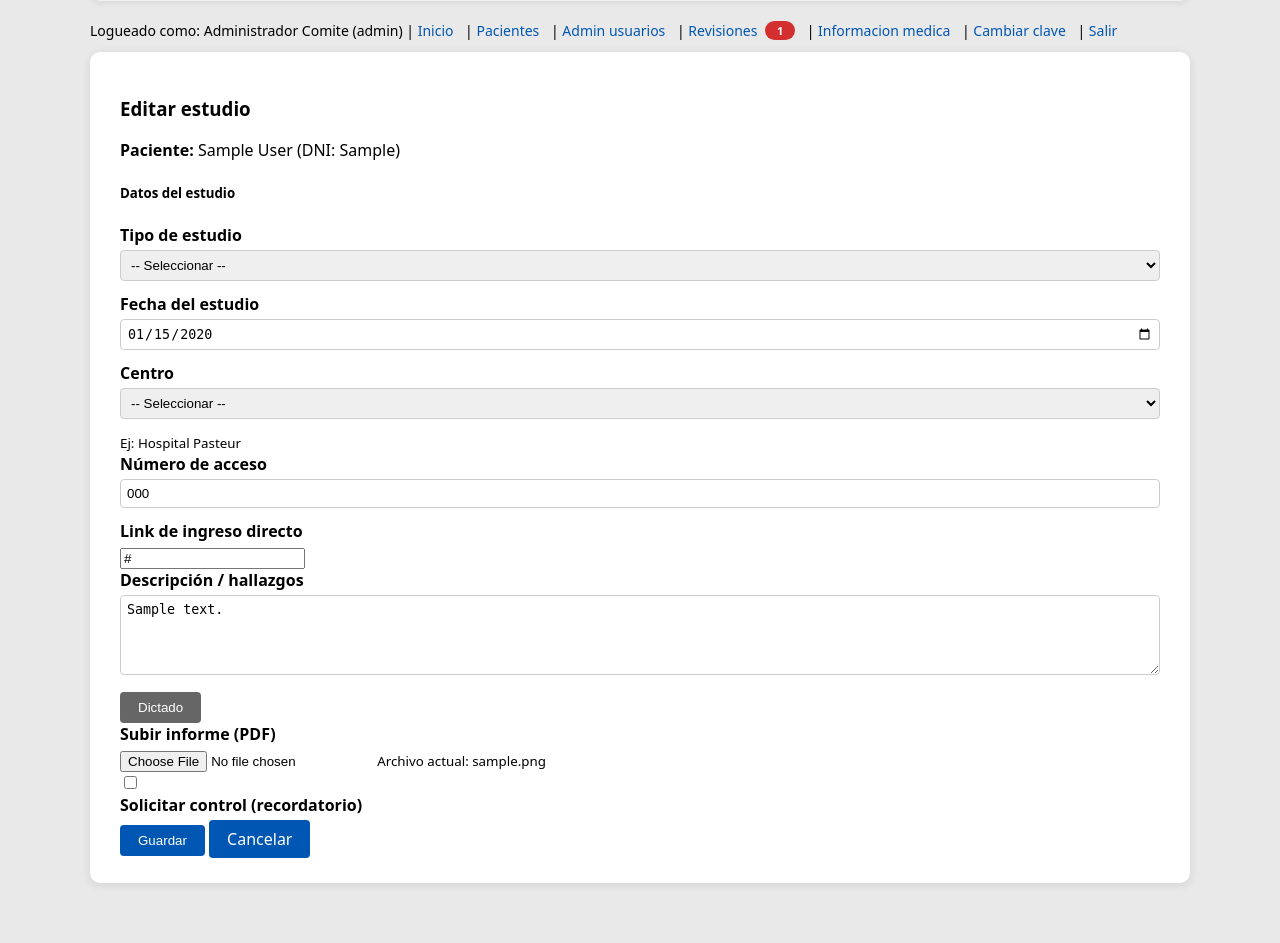
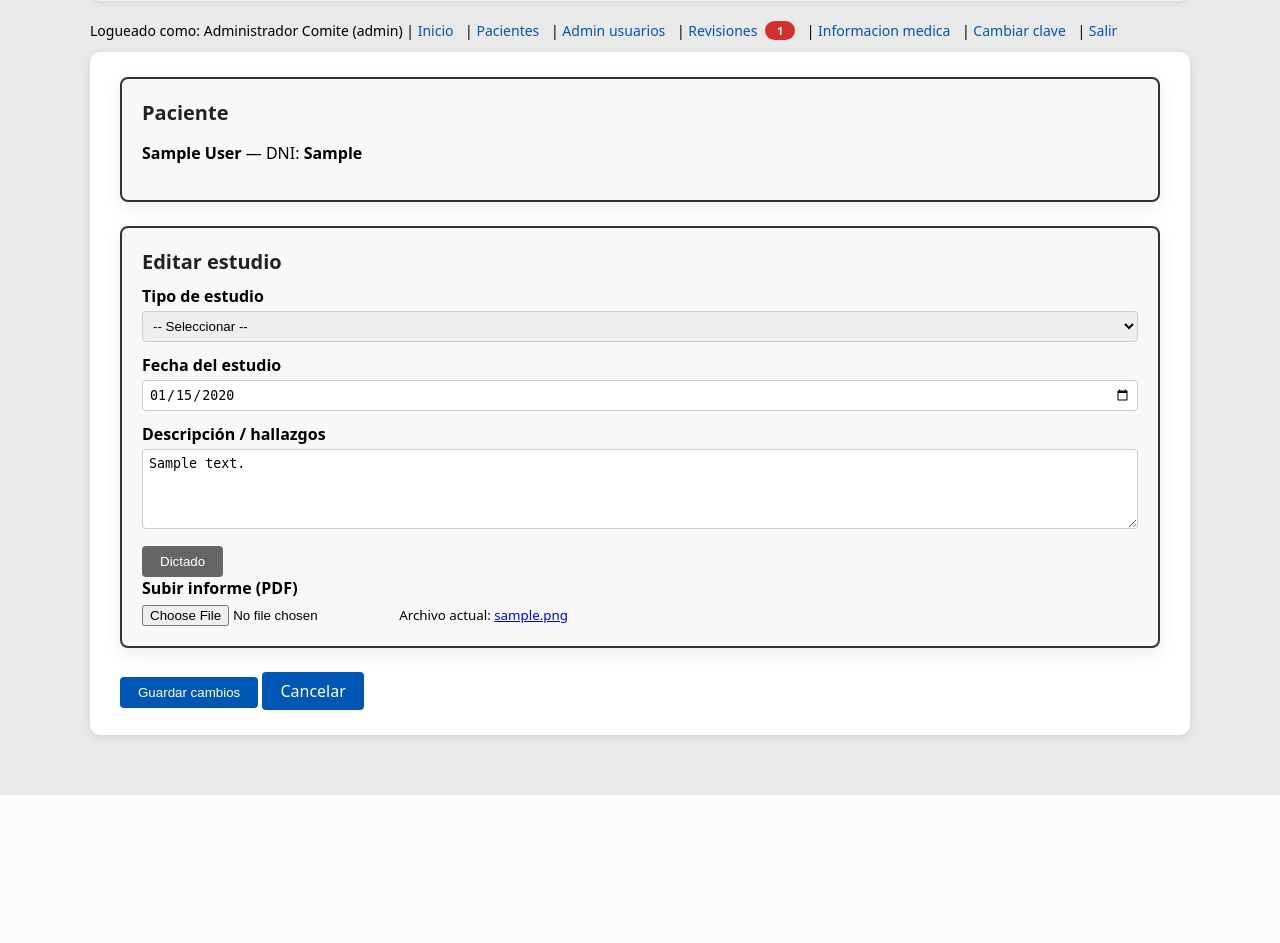
Before and after one commit to comitetoraxvm/comite-torax, a Flask app: page /studies/1/edit in a window 1280 px wide. Shown: the part 159-1102 px from the top of the page. After the commit the page ends 954 px from the top, so only its background shows below. Run offline with Flask 3, Linux system fonts and the light colour scheme; a user stored in the database is signed in; tables that the repository leaves empty hold one stand-in row (values such as "Sample post"); some libraries are stand-ins or nearby versions.

Commit message:
refactor: simplify studies section and restructure study edit form
Changes:
- Simplified patient_detail studies card: show only study type, date, description, edit/delete buttons
- Removed center, portal link, access code, and PDF download from studies list
- Completely redesigned study_edit.html form structure
- Auto-detect study group (functional/imaging/invasive) based on study_type
- Filter study type options to show only relevant group options
- Show center/access/portal_link fields only for imaging studies
- Remove 'Ej: Hospital Pasteur' example text
- Add portal link display below center select (auto-shows when center selected)
- Keep portal_link input field empty for manual entry
- Match consultation_new/edit structure with form-section styling
- Add voice dictation button to description field
- Link to download PDF from study file display

```diff
--- a/templates/study_edit.html
+++ b/templates/study_edit.html
@@ -2,31 +2,73 @@
 
 {% block content %}
 <div class="container my-4">
-  <h3 class="mb-3">Editar estudio</h3>
-  <p><strong>Paciente:</strong> {{ patient.full_name }} (DNI: {{ patient.dni or "—" }})</p>
+
+  <div class="form-section">
+    <h2>Paciente</h2>
+    <p class="mb-1">
+      <strong>{{ patient.full_name }}</strong> — DNI: <strong>{{ patient.dni or "—" }}</strong>
+    </p>
+  </div>
 
   <form method="post" enctype="multipart/form-data">
     <input type="hidden" name="csrf_token" value="{{ csrf_token() }}">
 
-    <div class="card mb-3">
-      <div class="card-body">
-        <h5 class="card-title">Datos del estudio</h5>
-        <div class="form-row">
-          <div class="form-group col-md-6">
+    <div class="form-section">
+      <h2>Editar estudio</h2>
+
+      <!-- Detectar grupo del estudio actual -->
+      {% set current_group = 'other' %}
+      {% if study.study_type in ['Espirometría', 'Test de la Marcha 6m', 'DLCO', 'Volúmenes pulmonares'] %}
+        {% set current_group = 'func' %}
+      {% elif study.study_type in ['TC Tórax', 'TC torax + abdomen/pelvis', 'RM Tórax', 'RM torax', 'PET-CT', 'RX', 'Rx torax', 'Ecografía', 'Ecografia', 'Ecocardiograma', 'Ecocardioragor', 'Ecodoppler Angiopower'] %}
+        {% set current_group = 'img' %}
+      {% elif study.study_type in ['Fibrobroncoscopía', 'Biopsia', 'BAL', 'Otro'] %}
+        {% set current_group = 'inv' %}
+      {% endif %}
+
+      <div class="form-group">
         <label for="study_type">Tipo de estudio</label>
         <select id="study_type" name="study_type" class="form-control">
           <option value="">-- Seleccionar --</option>
+          {% if current_group == 'func' %}
+            <option value="Espirometría" {% if study.study_type=='Espirometría' %}selected{% endif %}>Espirometría</option>
+            <option value="Test de la Marcha 6m" {% if study.study_type=='Test de la Marcha 6m' %}selected{% endif %}>Test de la Marcha 6m</option>
+            <option value="DLCO" {% if study.study_type=='DLCO' %}selected{% endif %}>DLCO</option>
+            <option value="Volúmenes pulmonares" {% if study.study_type=='Volúmenes pulmonares' %}selected{% endif %}>Volúmenes pulmonares</option>
+          {% elif current_group == 'img' %}
+            <option value="TC Tórax" {% if study.study_type=='TC Tórax' %}selected{% endif %}>TC Tórax</option>
+            <option value="TC torax + abdomen/pelvis" {% if study.study_type=='TC torax + abdomen/pelvis' %}selected{% endif %}>TC torax + abdomen/pelvis</option>
+            <option value="RM Tórax" {% if study.study_type=='RM Tórax' %}selected{% endif %}>RM Tórax</option>
+            <option value="RM torax" {% if study.study_type=='RM torax' %}selected{% endif %}>RM torax</option>
+            <option value="PET-CT" {% if study.study_type=='PET-CT' %}selected{% endif %}>PET-CT</option>
+            <option value="RX" {% if study.study_type=='RX' %}selected{% endif %}>RX</option>
+            <option value="Rx torax" {% if study.study_type=='Rx torax' %}selected{% endif %}>Rx torax</option>
+            <option value="Ecografía" {% if study.study_type=='Ecografía' %}selected{% endif %}>Ecografía</option>
+            <option value="Ecografia" {% if study.study_type=='Ecografia' %}selected{% endif %}>Ecografia</option>
+            <option value="Ecocardiograma" {% if study.study_type=='Ecocardiograma' %}selected{% endif %}>Ecocardiograma</option>
+            <option value="Ecocardioragor" {% if study.study_type=='Ecocardioragor' %}selected{% endif %}>Ecocardioragor</option>
+            <option value="Ecodoppler Angiopower" {% if study.study_type=='Ecodoppler Angiopower' %}selected{% endif %}>Ecodoppler Angiopower</option>
+          {% elif current_group == 'inv' %}
+            <option value="Fibrobroncoscopía" {% if study.study_type=='Fibrobroncoscopía' %}selected{% endif %}>Fibrobroncoscopía</option>
+            <option value="Biopsia" {% if study.study_type=='Biopsia' %}selected{% endif %}>Biopsia</option>
+            <option value="BAL" {% if study.study_type=='BAL' %}selected{% endif %}>BAL</option>
+            <option value="Otro" {% if study.study_type=='Otro' %}selected{% endif %}>Otro</option>
+          {% else %}
+            <!-- Mostrar todas las opciones si no es ninguno de los grupos -->
             {% for opt in study_type_options %}
             <option value="{{ opt }}" {% if study.study_type==opt %}selected{% endif %}>{{ opt }}</option>
             {% endfor %}
+          {% endif %}
         </select>
       </div>
-          <div class="form-group col-md-6">
+
+      <div class="form-group">
         <label for="date">Fecha del estudio</label>
         <input id="date" name="date" type="date" class="form-control" value="{{ study.date or '' }}">
       </div>
-        </div>
 
+      <!-- Mostrar centro, acceso y link solo si es grupo imagen -->
+      {% if current_group == 'img' %}
       <div class="form-group">
         <label for="center">Centro</label>
         <select id="center" name="center" class="form-control">
@@ -35,52 +77,39 @@
           <option value="{{ c }}" {% if study.center==c %}selected{% endif %}>{{ c }}</option>
           {% endfor %}
         </select>
-          <small class="form-text text-muted">Ej: Hospital Pasteur</small>
+        <small class="center-link-display form-text text-muted" style="display:none;"></small>
       </div>
 
       <div class="form-group">
         <label for="access_code">Número de acceso</label>
         <input id="access_code" name="access_code" type="text" class="form-control" value="{{ study.access_code or '' }}">
       </div>
+
       <div class="form-group">
         <label for="portal_link">Link de ingreso directo</label>
         <input id="portal_link" name="portal_link" type="url" class="form-control" value="{{ study.portal_link or '' }}">
       </div>
+      {% endif %}
 
       <div class="form-group">
         <label for="description">Descripción / hallazgos</label>
         <textarea id="description" name="description" class="form-control" rows="3">{{ study.description or '' }}</textarea>
-          <button type="button" class="btn btn-secondary btn-sm mt-2">Dictado</button>
+        <button type="button" class="btn btn-secondary btn-sm mt-2" data-voice-btn data-target="description">Dictado</button>
       </div>
 
       <div class="form-group">
         <label for="study_file">Subir informe (PDF)</label>
-          <input id="study_file" type="file" name="study_file" accept="application/pdf">
+        <input id="study_file" type="file" name="study_file" accept="application/pdf" class="form-control">
         {% if study.report_file %}
-          <small class="form-text text-muted">Archivo actual: {{ study.report_file }}</small>
+        <small class="form-text text-muted d-block mt-2">
+          Archivo actual: <a href="{{ url_for('study_download', study_id=study.id) }}" target="_blank">{{ study.report_file }}</a>
+        </small>
         {% endif %}
-        </div>
-
-        <div class="form-check mb-2">
-          <input class="form-check-input" type="checkbox" id="control-enabled" name="control_enabled">
-          <label class="form-check-label" for="control-enabled">Solicitar control (recordatorio)</label>
-        </div>
-        <div id="control-fields" class="form-row d-none">
-          <div class="form-group col-md-4">
-            <label for="control-date">Fecha de control</label>
-            <input id="control-date" name="control_date" type="date" class="form-control">
-          </div>
-          <div class="form-group col-md-8">
-            <label for="control-extra">Emails adicionales</label>
-            <input id="control-extra" name="control_extra_emails" type="text" class="form-control" placeholder="Correos separados por coma">
-          </div>
-        </div>
-
       </div>
     </div>
 
     <div class="d-flex justify-content-between mb-4">
-      <button type="submit" class="btn btn-primary">Guardar</button>
+      <button type="submit" class="btn btn-primary">Guardar cambios</button>
       <a class="btn btn-link" href="{{ url_for('patient_detail', patient_id=patient.id) }}">Cancelar</a>
     </div>
   </form>
@@ -88,11 +117,37 @@
 
 <style>.d-none{display:none!important;}</style>
 <script>
+  // Portal link display para estudios de imagen
+  const centerLinks = {
+    {% for name, url in center_links.items() %}
+    "{{ name }}": "{{ url }}",
+    {% endfor %}
+  };
+
+  document.addEventListener('change', (ev) => {
+    const centerSelect = ev.target.closest('select#center');
+    if (centerSelect) {
+      const linkDisplay = document.querySelector('.center-link-display');
+      const linkInput = document.getElementById('portal_link');
+      if (!linkInput || !linkDisplay) return;
+
+      const selectedCenter = centerSelect.value.toLowerCase();
+      const url = centerLinks[selectedCenter];
+      if (url) {
+        linkDisplay.innerHTML = 'Portal: <a href="' + url + '" target="_blank">' + url + '</a>';
+        linkDisplay.style.display = 'block';
+      } else {
+        linkDisplay.style.display = 'none';
+      }
+    }
+  });
+
+  // Ejecutar al cargar para mostrar link si ya hay centro seleccionado
   document.addEventListener("DOMContentLoaded", () => {
-  const chk = document.getElementById("control-enabled");
-  const blk = document.getElementById("control-fields");
-  if(chk && blk){
-    chk.addEventListener("change",()=>blk.classList.toggle("d-none",!chk.checked));
+    const centerSelect = document.getElementById('center');
+    if (centerSelect && centerSelect.value) {
+      const event = new Event('change');
+      centerSelect.dispatchEvent(event);
     }
   });
 </script>
```
Also changed, not shown: templates/patient_detail.html (+2 -14 lines). Lines whose indentation alone changed are shown as unchanged.
